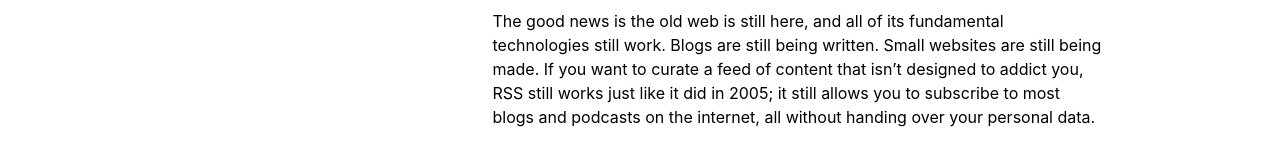
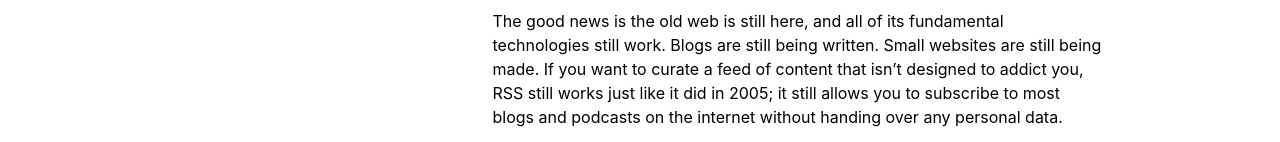
Before and after one commit to kieranbrowne/kieranbrowne.github.io, a Jekyll site: the page built from _posts/2025-04-09-in-praise-of-the-old-web.md, in a window 1280 px wide. Shown: the part 1130-1272 px from the top of the page. Built offline with Jekyll 4.4.1, drawn with Linux system fonts in a browser that asks for light colours; some web fonts are replaced.

Commit message:
Tweaking some language

```diff
--- a/_posts/2025-04-09-in-praise-of-the-old-web.md
+++ b/_posts/2025-04-09-in-praise-of-the-old-web.md
@@ -13,4 +13,4 @@
 
 I am not naive enough to think that the web nowadays is host to less creativity or that the place for niche content and communities has disappeared, but the centres of online culture have moved from small hand-made and self-hosted pages to platforms owned by some of the largest corporations the world has ever seen. These platforms have made it cheaper and easier than ever to publish creative work, a glorious thing, but they are fundamentally ambivalent to content that they host. On social media, art is often outcompeted by rage bait, memes and AI slop which track better on "engagement" metrics and ad clicks.
 
-The good news is the old web is still here, and all of its fundamental technologies still work. Blogs are still being written. Small websites are still being made. If you want to curate a feed of content that isn't designed to addict you, RSS still works just like it did in 2005; it still allows you to subscribe to most blogs and podcasts on the internet, all without handing over your personal data.
+The good news is the old web is still here, and all of its fundamental technologies still work. Blogs are still being written. Small websites are still being made. If you want to curate a feed of content that isn't designed to addict you, RSS still works just like it did in 2005; it still allows you to subscribe to most blogs and podcasts on the internet without handing over any personal data.
--- a/bio.html
+++ b/bio.html
@@ -95,7 +95,7 @@
 
     <div class="sm:col-start-2 lg:col-start-2 col-span-8 sm:col-span-6 lg:col-span-4 mt-[100px]">
       <h1 class="text-[3rem] leading-[3.6rem] mb-[3rem]">Kieran Browne is a creative technologist, researcher&nbsp;<wbr>and occasional artist</h1>
-      <p class="text-[1rem] leading-[1.5rem] mt-[2rem]">Kieran Browne has a background in visual arts and a PhD in machine learning. His laurels include several peer-reviewed publications, an artwork exhibited at the National Gallery of Australia, and being briefly cited in the French wikipedia article on artificial intelligence. His creative practice is primarily software based but incorporates elements of old media. Amongst his works are drawing machines, generative art, an anti-surveillance camera app, and a ouija board that can compute neural networks.</p>
+      <p class="text-[1rem] leading-[1.5rem] mt-[2rem]">Kieran Browne has a background in visual arts and a PhD in machine learning. His laurels include <a href="https://scholar.google.com/citations?user=9omQ4j0AAAAJ&hl=en">several peer-reviewed publications</a>, <a href="https://medium.com/national-gallery-of-australia/ok-computer-29b2f3383f33">an artwork exhibited at the National Gallery of Australia</a>, and being briefly cited in the French wikipedia article on artificial intelligence. His creative practice is primarily software based but incorporates elements of old media. Amongst his works are <a href="/works/artificial-artists/">drawing machines</a>, <a href="/works/variations/">generative art</a>, an anti-surveillance camera app, and <a href="/works/the-other-side/">a ouija board that can compute neural networks</a>.</p>
       <h2 class="font-bold text-[1rem] leading-[1.5rem] mt-[2rem]">Get in touch</h2>
       <p class="text-[1rem] leading-[1.5rem] mt-[1rem]">hello@kieranbrowne.com</p>
       <h2 class="font-bold text-[1rem] leading-[1.5rem] mt-[2rem]">Links and other media</h2>
```
Also changed, not shown: _posts/2025-05-27-how-to-solve-cryptic-crosswords.md (+1 -1 lines).
